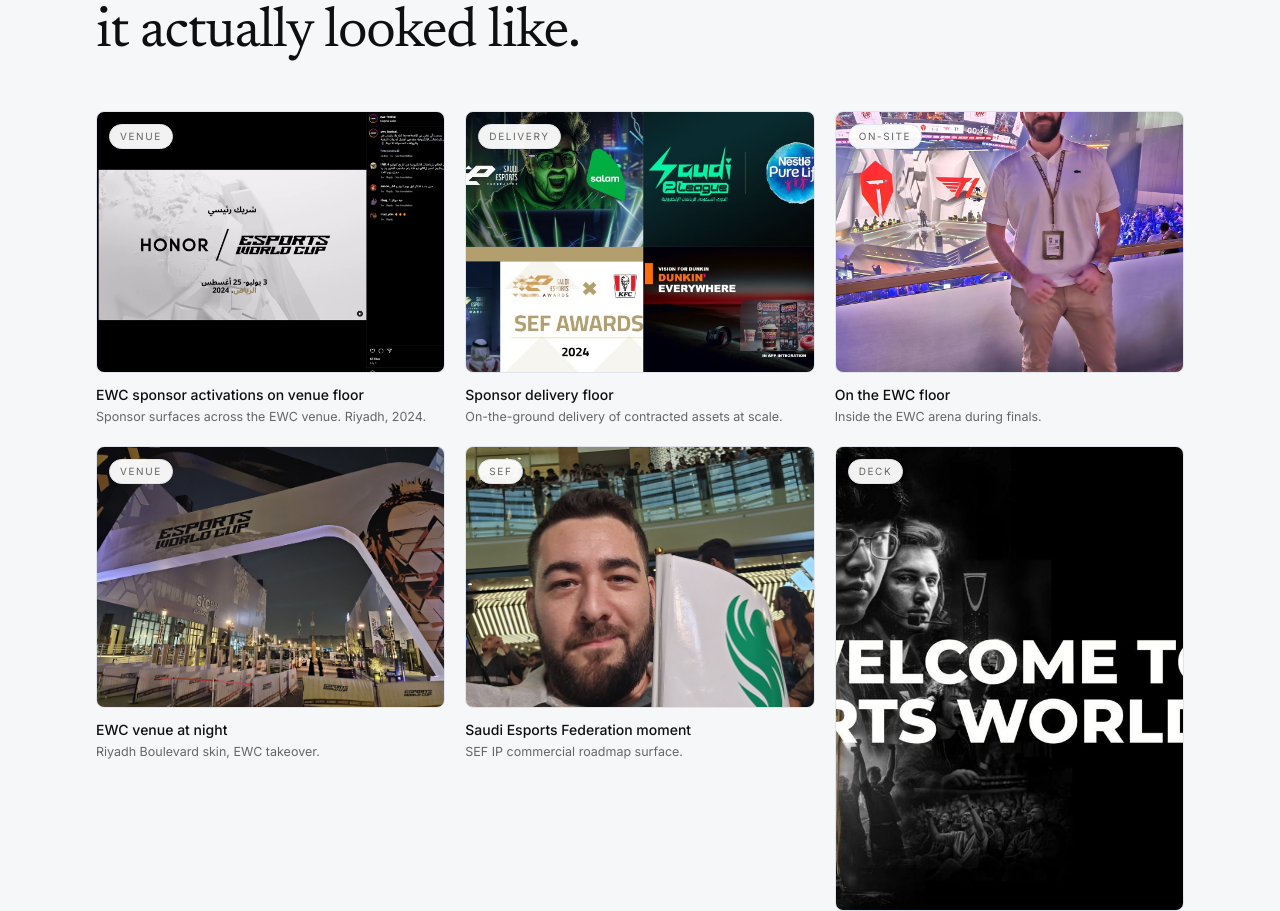
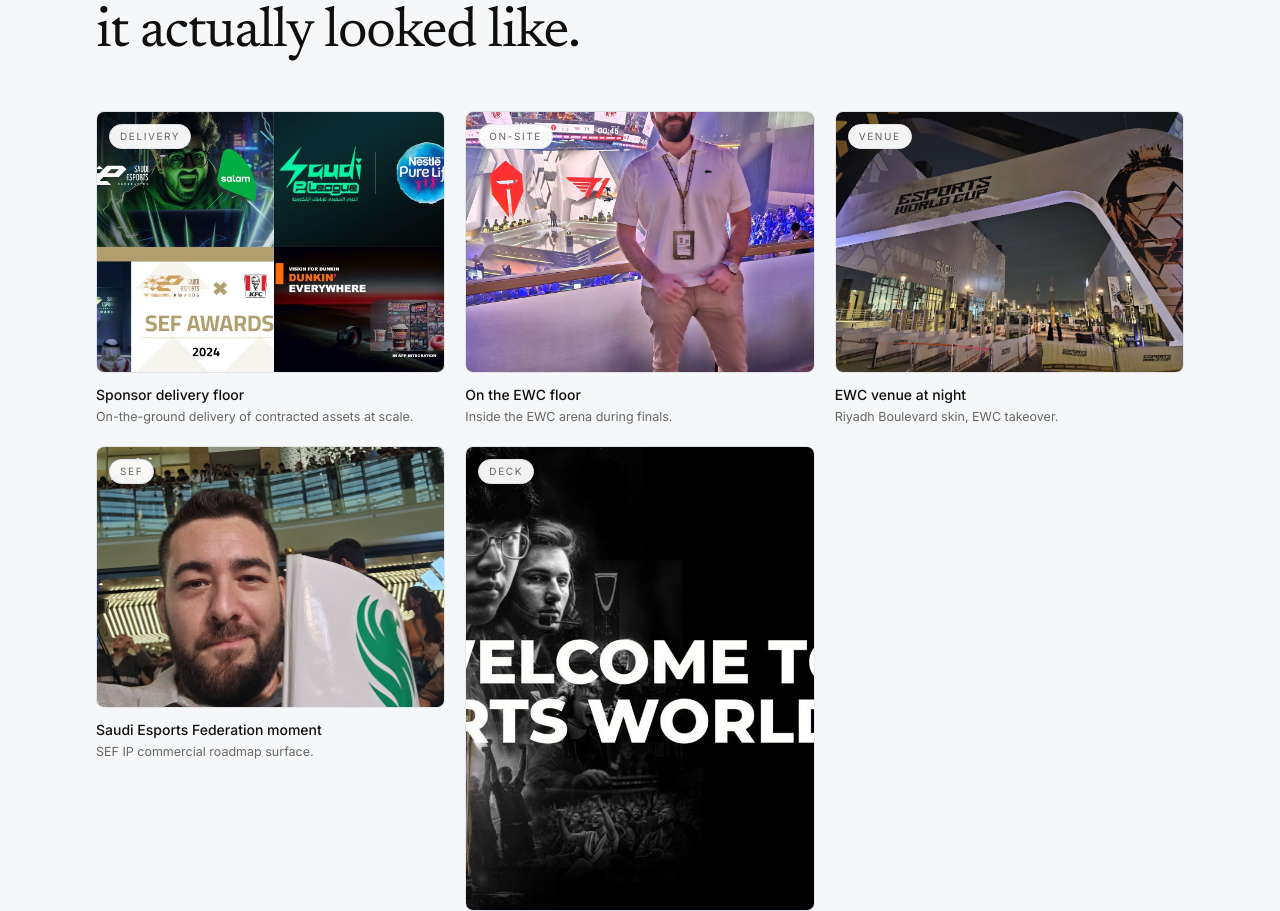
Before and after one commit to AbdalrahmanElGazzawi/abdalrahman-elgazzawi, a Next.js app: page /case-studies/esports-world-cup in a window 1280 px wide. Shown: the part 1226-2137 px from the top of the page. Built offline with nearby package versions, Linux system fonts and the light colour scheme; no server answers.

Commit message:
dedup: drop redundant EWC sponsor tile (ewc-honor) from gallery

```diff
--- a/src/app/case-studies/esports-world-cup/page.tsx
+++ b/src/app/case-studies/esports-world-cup/page.tsx
@@ -75,7 +75,6 @@
         </Section>
         <MediaGallery
           items={[
-            { type: "photo", src: "/work/ewc-honor.jpg",            alt: "EWC sponsor activations on venue floor", caption: "Sponsor surfaces across the EWC venue. Riyadh, 2024.", tag: "Venue" },
             { type: "photo", src: "/work/ewc-sponsors.jpg",         alt: "Sponsor delivery floor",                 caption: "On-the-ground delivery of contracted assets at scale.", tag: "Delivery" },
             { type: "photo", src: "/photos/ewc-grand-final.jpg",    alt: "On the EWC floor",                       caption: "Inside the EWC arena during finals.", tag: "On-site" },
             { type: "photo", src: "/photos/ewc-venue-night.jpg",    alt: "EWC venue at night",                     caption: "Riyadh Boulevard skin, EWC takeover.", tag: "Venue" },
```
